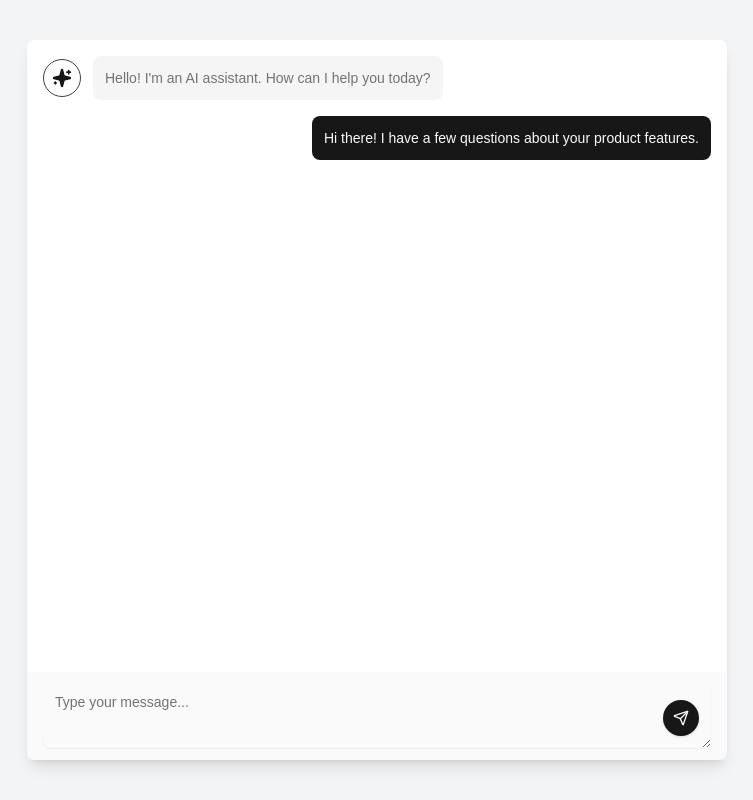
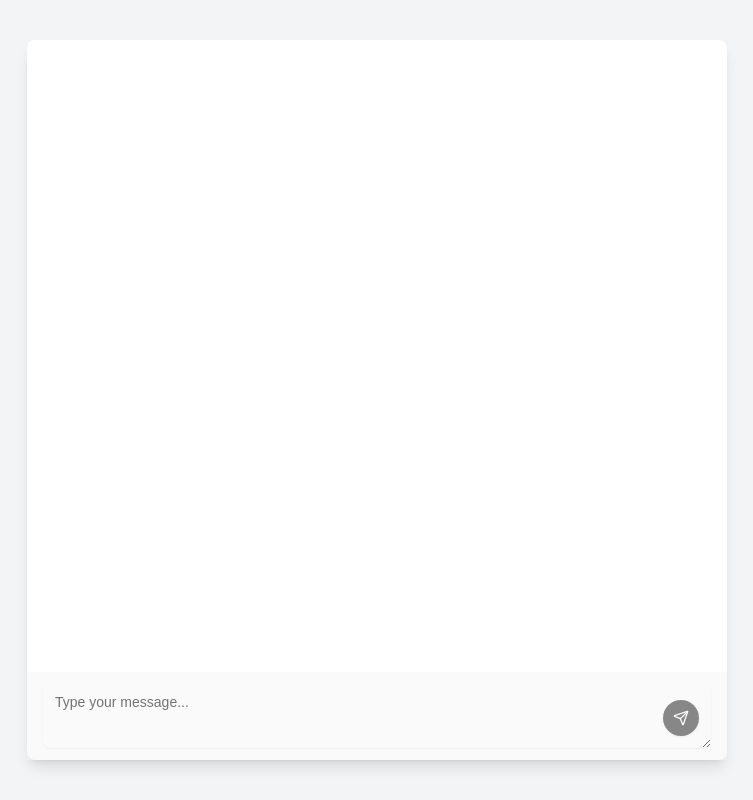
Before and after one commit to gabrielgpavao/gemini-ai-chatbot, a Next.js app: page / in a window 1280 px wide. Shown: the whole page, without its empty margins (263-1016 px from the left). Built offline with nearby package versions, Linux system fonts and the light colour scheme.

Commit message:
feat: gemini integration

```diff
--- /dev/null
+++ b/app/api/chat/route.ts
@@ -0,0 +1,16 @@
+import { google } from '@ai-sdk/google'
+import { type CoreMessage, streamText } from 'ai';
+
+export const maxDuration = 30
+
+export async function POST(req: Request) {
+  const { messages }: { messages: CoreMessage[] } = await req.json()
+
+  const result = await streamText({
+	model: google("models/gemini-1.5-flash-latest"),
+	system: "You are a helpful assistant",
+	messages,
+  })
+
+  return result.toAIStreamResponse()
+}
--- a/components/chatbot.tsx
+++ b/components/chatbot.tsx
@@ -1,44 +1,83 @@
+"use client";
+
+import { useChat } from 'ai/react'
+import { SendIcon, SparklesIcon } from 'lucide-react'
+
 import { Textarea } from "@/components/ui/textarea"
 import { Button } from "@/components/ui/button"
-import { SendIcon, SparklesIcon } from 'lucide-react'
 
 export function Chatbot() {
+  const {
+	messages,
+	input,
+	handleInputChange,
+	handleSubmit,
+  } = useChat({
+    api: "api/chat",
+  })
+
   return (
     <div className="flex flex-col h-full max-h-[90vh] w-full max-w-[43.75rem] mx-auto bg-background rounded-lg shadow-lg">
       <div className="flex-1 overflow-auto p-4">
         <div className="flex flex-col gap-4">
-          <div className="flex items-center gap-3">
-            <div className='p-2 border border-gray-700 rounded-full'>
-              <SparklesIcon className='size-5 text-primary' fill='currentColor' />
-			</div>
-
-            <div className="bg-muted rounded-lg p-3 max-w-[70%]">
-              <p className="text-sm text-muted-foreground">Hello! I&apos;m an AI assistant. How can I help you today?</p>
-            </div>
-          </div>
-          <div className="flex justify-end">
-            <div className="bg-primary rounded-lg p-3 max-w-[70%]">
-              <p className="text-sm text-primary-foreground">
-                Hi there! I have a few questions about your product features.
-              </p>
-            </div>
-          </div>
+          {messages.map((message) =>
+		    message.role === "user"
+			  ? <UserMessage key={message.id} content={message.content} />
+			  : <BotMessage key={message.id} content={message.content} />
+		  )}
         </div>
       </div>
 
-      <div className="bg-muted/50 px-4 py-3 flex items-center gap-2">
+      <form
+        onSubmit={handleSubmit}
+		className="bg-muted/50 px-4 py-3 flex items-center gap-2"
+      >
         <div className="relative flex-1">
           <Textarea
             placeholder="Type your message..."
             className="rounded-lg border-none focus:ring-0 pr-12 min-h-[64px]"
             rows={2}
+			value={input}
+			onChange={handleInputChange}
           />
-          <Button type="submit" size="icon" className="absolute bottom-3 right-3 rounded-full">
+
+          <Button
+		    type="submit"
+			size="icon"
+			className="absolute bottom-3 right-3 rounded-full"
+			disabled={!input}
+          >
             <SendIcon className="w-5 h-5" />
             <span className="sr-only">Send</span>
           </Button>
         </div>
+      </form>
+    </div>
+  )
+}
+
+function UserMessage({ content }: { content: string }) {
+  return (
+	<div className="flex justify-end">
+      <div className="bg-primary rounded-lg p-3 max-w-[70%]">
+        <p className="text-sm text-primary-foreground">
+          {content}
+        </p>
       </div>
     </div>
   )
 }
+
+function BotMessage({ content }: { content: string }) {
+  return (
+	<div className="flex items-center gap-3">
+      <div className='p-2 border border-gray-700 rounded-full'>
+        <SparklesIcon className='size-5 text-primary' fill='currentColor' />
+      </div>
+
+      <div className="bg-muted rounded-lg p-3 max-w-[70%]">
+        <p className="text-sm text-muted-foreground">{content}</p>
+      </div>
+    </div>
+  )
+}
--- a/package.json
+++ b/package.json
@@ -9,8 +9,10 @@
     "lint": "next lint"
   },
   "dependencies": {
+    "@ai-sdk/google": "^0.0.52",
     "@radix-ui/react-icons": "^1.3.0",
     "@radix-ui/react-slot": "^1.1.0",
+    "ai": "^3.4.18",
     "class-variance-authority": "^0.7.0",
     "clsx": "^2.1.1",
     "lucide-react": "^0.453.0",
```
Also changed, not shown: 2 other files (tests, documents, lock files or other folders).
